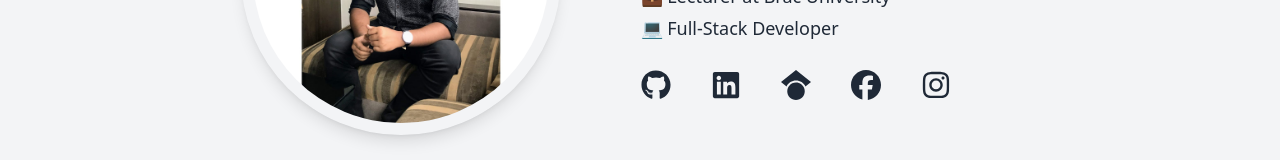
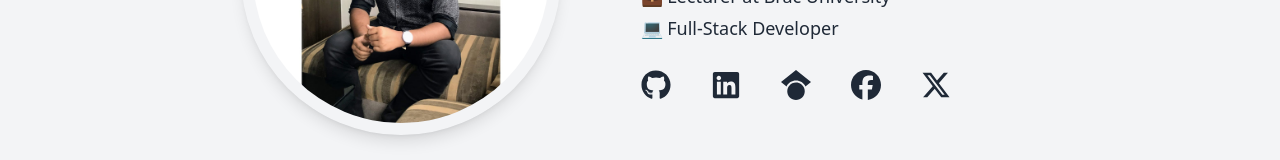
Before and after one commit to wadith027/Shadman_Wadith_Portfolio, a Next.js app: page / in a window 1280 px wide. Shown: the part 393-553 px from the top of the page. Built offline with nearby package versions, Linux system fonts and the light colour scheme.

Commit message:
small update

```diff
--- a/app/admin/page.tsx
+++ /dev/null
@@ -1,9 +0,0 @@
-import React from 'react'
-
-const Admin = () => {
-  return (
-    <div>Admin</div>
-  )
-}
-
-export default Admin
--- a/app/blog/page.tsx
+++ /dev/null
@@ -1,9 +0,0 @@
-import React from 'react'
-
-const Blog = () => {
-  return (
-    <div>Coming Soon!</div>
-  )
-}
-
-export default Blog
--- a/app/components/nav/Navbar.tsx
+++ b/app/components/nav/Navbar.tsx
@@ -6,6 +6,7 @@ import MobileNavDropdown from './MobileNavDropdown'
 
 const Logo = ({ className }: { className?: string }) => {
   return (
+    // eslint-disable-next-line @next/next/no-img-element
     <img alt="Shadman Wadith" src="/logo.png" className={`w-40 ${className}`} />
   )
 }
--- a/app/page.tsx
+++ b/app/page.tsx
@@ -1,5 +1,5 @@
 import Link from "next/link"
-import { FaFacebook, FaGithub, FaInstagram, FaLinkedin, FaXTwitter, FaGoogleScholar } from "react-icons/fa6"
+import { FaFacebook, FaGithub, FaLinkedin, FaXTwitter, FaGoogleScholar } from "react-icons/fa6"
 
 const ProfilePicture = () => {
   return (
@@ -61,8 +61,8 @@ const socials = [
     href: "https://www.facebook.com/shadman.wadith/"
   },
   {
-    icon: <FaInstagram/>,
-    href: "https://www.instagram.com/shad.wadith/"
+    icon: <FaXTwitter/>,
+    href: "https://x.com/wadith027"
   }
 
 
```
Also changed, not shown: app/about/page.tsx (+0 -12 lines).
